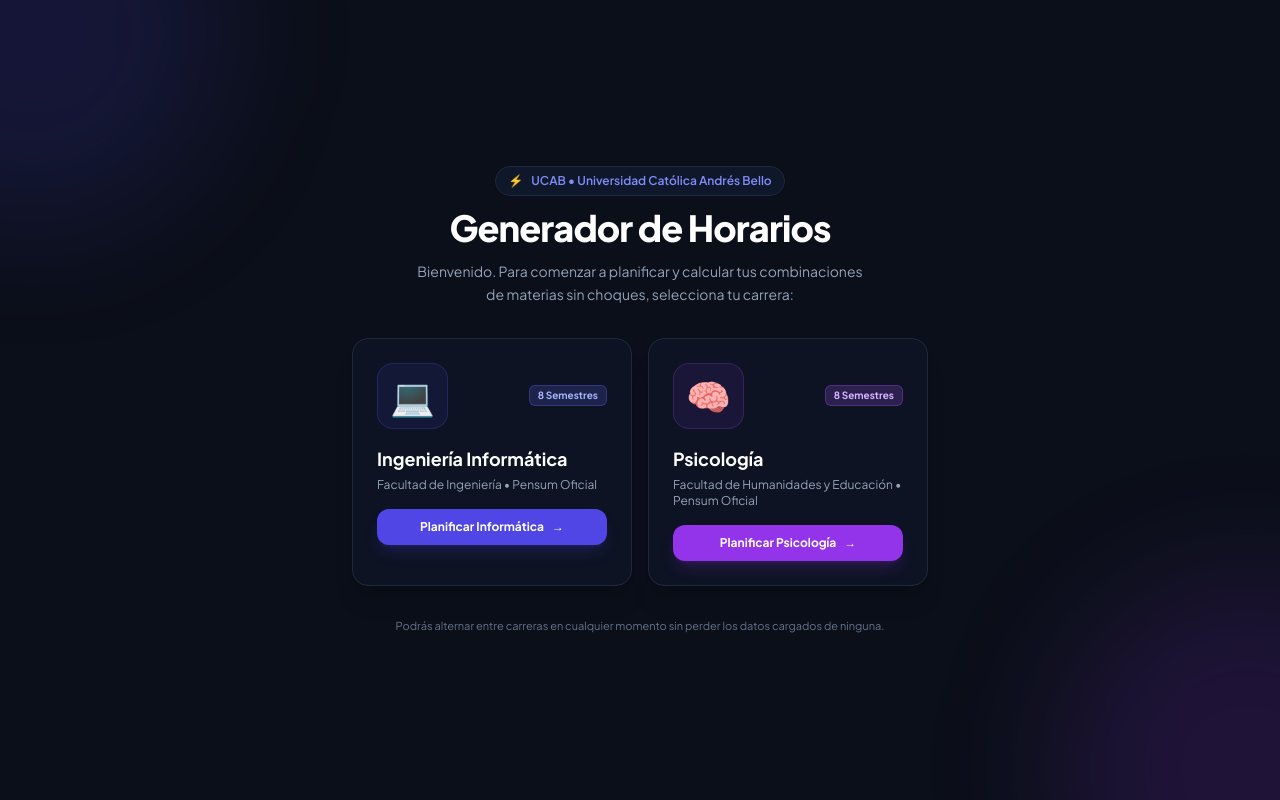
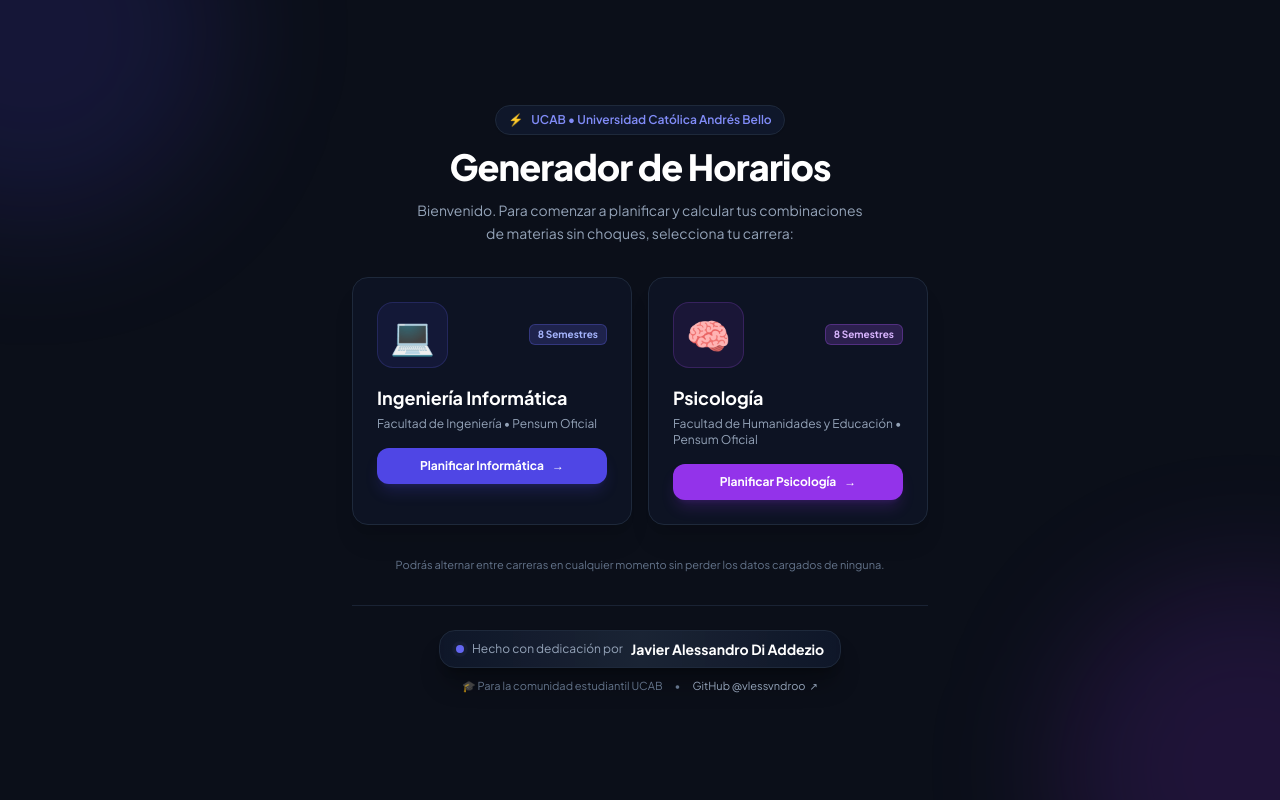
Before and after one commit to vlessvndroo/HorariosPlusAlessVersion, a React (Vite) app: page / in a window 1280 px wide. Built offline with nearby package versions, Linux system fonts and the light colour scheme.

Commit message:
feat: add creator signature and credits for Javier Alessandro Di Addezio

```diff
--- a/index.html
+++ b/index.html
@@ -4,6 +4,8 @@
   <meta charset="UTF-8" />
   <meta name="viewport" content="width=device-width, initial-scale=1.0, maximum-scale=1.0, user-scalable=no, viewport-fit=cover" />
   <title>Generador de Horarios UCAB - Ingeniería Informática & Psicología</title>
+  <meta name="author" content="Javier Alessandro Di Addezio" />
+  <meta name="description" content="Generador inteligente de horarios y combinaciones de materias sin choques para la UCAB. Creado por Javier Alessandro Di Addezio." />
   <!-- Google Fonts: Plus Jakarta Sans & JetBrains Mono -->
   <link rel="preconnect" href="https://fonts.googleapis.com" />
   <link rel="preconnect" href="https://fonts.gstatic.com" crossorigin />
--- a/package.json
+++ b/package.json
@@ -1,5 +1,6 @@
 {
   "name": "generador-horarios-ucab",
+  "author": "Javier Alessandro Di Addezio",
   "private": true,
   "version": "2.0.0",
   "type": "module",
--- a/src/components/calendar/ScheduleCalendar.jsx
+++ b/src/components/calendar/ScheduleCalendar.jsx
@@ -385,6 +385,16 @@
                       </div>
                     ))}
                   </div>
+
+                  {/* Pie de autor y marca de agua para la imagen PNG exportada */}
+                  <div className="border-t border-slate-800/80 px-4 py-2 bg-slate-950/90 flex items-center justify-between text-[11px] text-slate-400">
+                    <span className="font-semibold text-slate-300 flex items-center gap-1.5">
+                      <span>⚡</span> Horarios Plus UCAB
+                    </span>
+                    <span>
+                      Hecho por <strong className="text-indigo-300 font-semibold">Javier Alessandro Di Addezio</strong>
+                    </span>
+                  </div>
                 </div>
               </div>
             </div>
--- a/src/components/common/Header.jsx
+++ b/src/components/common/Header.jsx
@@ -11,9 +11,15 @@
             {currentCareer.icon}
           </span>
           <div className="min-w-0">
-            <h2 className="text-xs sm:text-sm font-bold text-white tracking-tight truncate">
-              {currentCareer.name}
-            </h2>
+            <div className="flex items-center gap-2">
+              <h2 className="text-xs sm:text-sm font-bold text-white tracking-tight truncate">
+                {currentCareer.name}
+              </h2>
+              <span className="hidden md:inline-flex items-center gap-1 text-[10px] px-2 py-0.5 rounded-full bg-slate-900/90 border border-slate-800 text-slate-400 flex-shrink-0">
+                <span>por</span>
+                <span className="text-indigo-300 font-semibold">Javier Di Addezio</span>
+              </span>
+            </div>
             <p className="text-[10px] text-slate-400 truncate">
               {currentCareer.faculty}
             </p>
--- a/src/components/views/CareerSelectScreen.jsx
+++ b/src/components/views/CareerSelectScreen.jsx
@@ -3,12 +3,12 @@
 
 export function CareerSelectScreen({ onSelectCareer }) {
   return (
-    <div className="min-h-screen w-full bg-[#0b0f19] flex flex-col items-center justify-center p-6 text-slate-100 font-sans relative overflow-hidden">
+    <div className="min-h-screen w-full bg-[#0b0f19] flex flex-col items-center justify-center p-4 sm:p-6 text-slate-100 font-sans relative overflow-y-auto overflow-x-hidden">
       {/* Luces de fondo decorativas */}
       <div className="absolute -top-40 -left-40 w-96 h-96 bg-indigo-600/15 rounded-full blur-3xl pointer-events-none" />
       <div className="absolute -bottom-40 -right-40 w-96 h-96 bg-purple-600/15 rounded-full blur-3xl pointer-events-none" />
 
-      <div className="max-w-xl w-full text-center space-y-8 z-10">
+      <div className="max-w-xl w-full text-center space-y-6 sm:space-y-8 z-10 my-auto py-6">
         {/* Encabezado */}
         <div className="space-y-3">
           <div className="inline-flex items-center gap-2 px-3 py-1.5 rounded-full bg-slate-900 border border-slate-800 text-xs font-semibold text-indigo-400 shadow-sm">
@@ -89,6 +89,36 @@
         <p className="text-[11px] text-slate-500">
           Podrás alternar entre carreras en cualquier momento sin perder los datos cargados de ninguna.
         </p>
+
+        {/* Firma del autor */}
+        <div className="pt-6 border-t border-slate-800/80 flex flex-col items-center justify-center space-y-2.5">
+          <div className="inline-flex flex-col sm:flex-row items-center gap-1 sm:gap-2 px-4 py-2 rounded-2xl bg-gradient-to-r from-slate-900/90 via-slate-800/80 to-slate-900/90 border border-slate-800 shadow-xl shadow-black/30 hover:border-indigo-500/50 transition-all duration-300 group">
+            <div className="flex items-center gap-2">
+              <span className="flex h-2 w-2 relative">
+                <span className="animate-ping absolute inline-flex h-full w-full rounded-full bg-indigo-400 opacity-75"></span>
+                <span className="relative inline-flex rounded-full h-2 w-2 bg-indigo-500"></span>
+              </span>
+              <span className="text-xs text-slate-400">Hecho con dedicación por</span>
+            </div>
+            <span className="text-xs sm:text-sm font-bold text-white group-hover:text-indigo-300 transition-colors">
+              Javier Alessandro Di Addezio
+            </span>
+          </div>
+
+          <div className="flex flex-wrap items-center justify-center gap-2 sm:gap-3 text-[11px] text-slate-500">
+            <span>🎓 Para la comunidad estudiantil UCAB</span>
+            <span className="hidden sm:inline">•</span>
+            <a
+              href="https://github.com/vlessvndroo"
+              target="_blank"
+              rel="noopener noreferrer"
+              className="text-slate-400 hover:text-indigo-400 transition-colors inline-flex items-center gap-1"
+            >
+              <span>GitHub @vlessvndroo</span>
+              <span className="text-[10px]">↗</span>
+            </a>
+          </div>
+        </div>
       </div>
     </div>
   );
--- a/src/utils/exportUtils.js
+++ b/src/utils/exportUtils.js
@@ -58,7 +58,7 @@
   });
 
   const titleName = (careerName || 'UCAB').toUpperCase();
-  const fullText = `HORARIO SELECCIONADO - ${titleName} (NRCs para inscripción):\nNRCs: ${pureNrcs.join(', ')}\n\nDetalle:\n${detailLines.join('\n')}`;
+  const fullText = `HORARIO SELECCIONADO - ${titleName} (NRCs para inscripción):\nNRCs: ${pureNrcs.join(', ')}\n\nDetalle:\n${detailLines.join('\n')}\n\n✨ Horarios Plus UCAB • Hecho por Javier Alessandro Di Addezio\n🔗 https://vlessvndroo.github.io/HorariosPlusAlessVersion/`;
 
   try {
     await navigator.clipboard.writeText(fullText);
```
